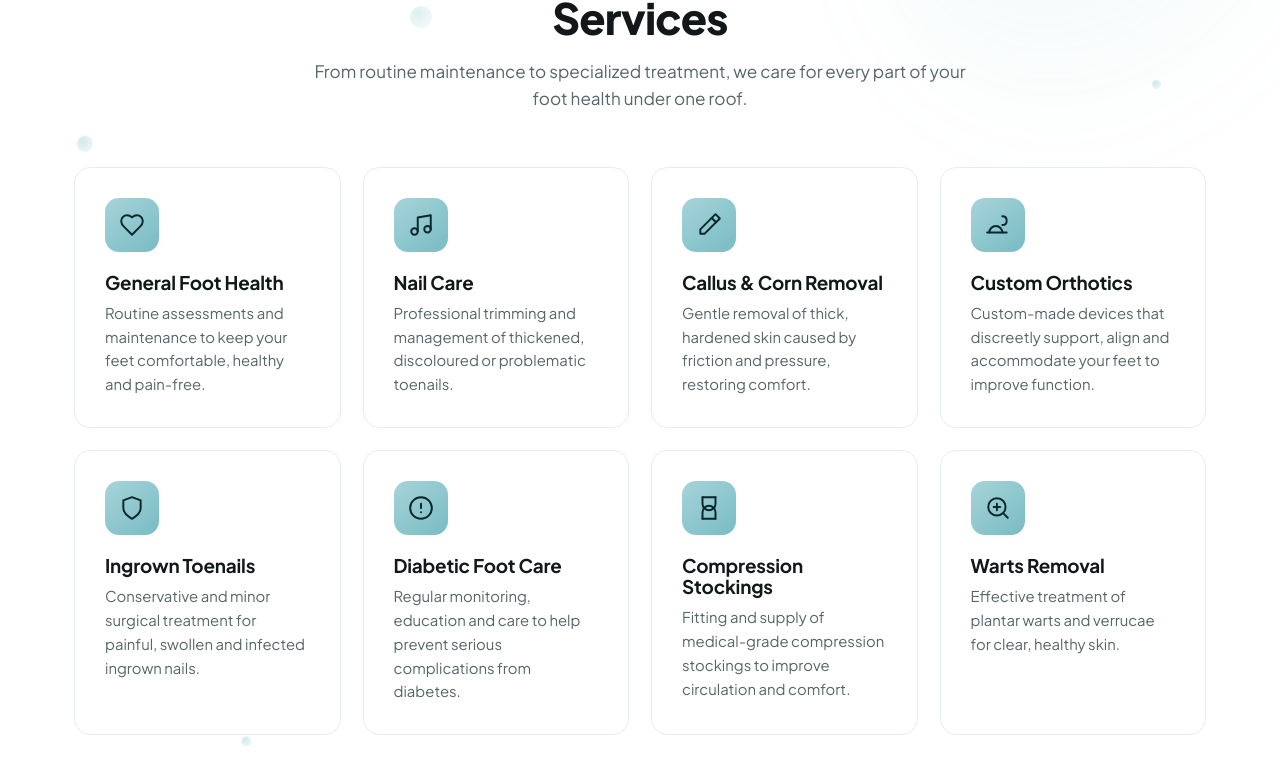
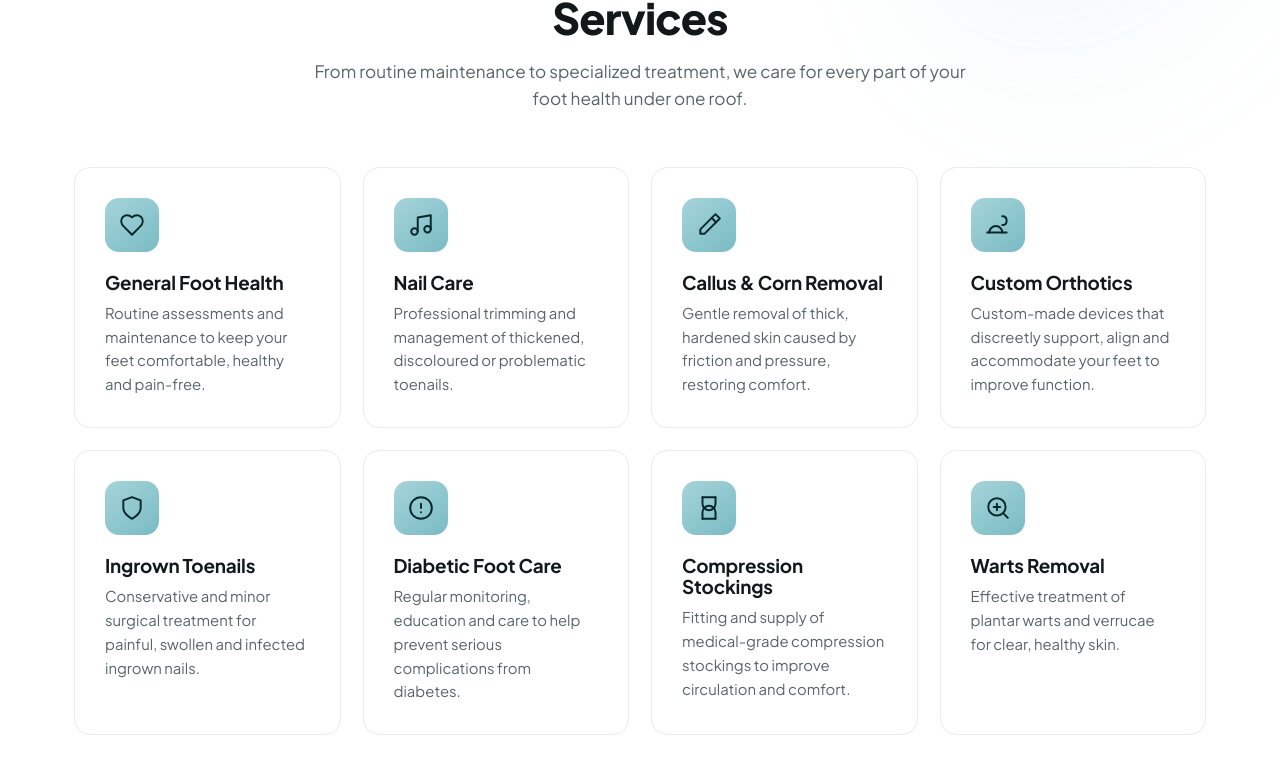
Before and after one commit to rahulmodhera1/FootMedix, a Next.js app: page / in a window 1280 px wide. Shown: the part 1106-1863 px from the top of the page. Built offline with nearby package versions, Linux system fonts and the light colour scheme.

Commit message:
Remove floating dot particles from services background
Co-Authored-By: Claude Opus 4.8 <noreply@anthropic.com>
Claude-Session: https://claude.ai/code/session_012vifn47VSX1wD4tFqu4j4s

```diff
--- a/app/globals.css
+++ b/app/globals.css
@@ -374,30 +374,6 @@ h3 { font-size: 1.18rem; font-weight: 700; letter-spacing: -.01em; }
 .has-orbs { position: relative; overflow: hidden; }
 .has-orbs > .container { position: relative; z-index: 1; }
 .orbs--soft .orb { opacity: .26; }
-
-/* Floating particles drifting in the section background */
-.floaties { position: absolute; inset: 0; z-index: 0; overflow: hidden; pointer-events: none; }
-.floaties i {
-  position: absolute; border-radius: 50%; display: block;
-  background: radial-gradient(circle at 35% 35%, rgba(121,187,195,.6), rgba(121,187,195,.12));
-  will-change: transform; opacity: .55;
-}
-.floaties i:nth-child(1) { width: 16px; height: 16px; left: 6%;  top: 24%; animation: floatY 11s var(--ease-in-out) infinite alternate; }
-.floaties i:nth-child(2) { width: 10px; height: 10px; left: 18%; top: 64%; animation: floatD 14s var(--ease-in-out) infinite alternate; }
-.floaties i:nth-child(3) { width: 22px; height: 22px; left: 32%; top: 14%; animation: floatY 16s var(--ease-in-out) infinite alternate; opacity: .4; }
-.floaties i:nth-child(4) { width: 8px;  height: 8px;  left: 48%; top: 78%; animation: floatD 12s var(--ease-in-out) infinite alternate; }
-.floaties i:nth-child(5) { width: 14px; height: 14px; left: 66%; top: 30%; animation: floatY 13s var(--ease-in-out) infinite alternate; }
-.floaties i:nth-child(6) { width: 18px; height: 18px; left: 80%; top: 66%; animation: floatD 17s var(--ease-in-out) infinite alternate; opacity: .42; }
-.floaties i:nth-child(7) { width: 9px;  height: 9px;  left: 90%; top: 20%; animation: floatY 12s var(--ease-in-out) infinite alternate; }
-.floaties i:nth-child(8) { width: 12px; height: 12px; left: 54%; top: 46%; animation: floatD 15s var(--ease-in-out) infinite alternate; opacity: .38; }
-@keyframes floatY {
-  from { transform: translate3d(0, 0, 0); }
-  to   { transform: translate3d(0, -30px, 0); }
-}
-@keyframes floatD {
-  from { transform: translate3d(0, 0, 0); }
-  to   { transform: translate3d(20px, -24px, 0); }
-}
 .orb {
   position: absolute; border-radius: 50%; filter: blur(60px); opacity: .5;
   will-change: transform;
@@ -481,6 +457,6 @@ h3 { font-size: 1.18rem; font-weight: 700; letter-spacing: -.01em; }
 @media (prefers-reduced-motion: reduce) {
   * { scroll-behavior: auto !important; }
   [data-reveal] { opacity: 1; transform: none; transition: none; }
-  .orb, .cta::before, .floaties i { animation: none !important; }
+  .orb, .cta::before { animation: none !important; }
   .card:hover, .team-card:hover { transform: none; }
 }
--- a/app/page.js
+++ b/app/page.js
@@ -128,9 +128,6 @@ export default function Home() {
         <div className="orbs orbs--soft" aria-hidden="true">
           <span className="orb orb--a"></span>
           <span className="orb orb--b"></span>
-        </div>
-        <div className="floaties" aria-hidden="true">
-          <i></i><i></i><i></i><i></i><i></i><i></i><i></i><i></i>
         </div>
         <div className="container">
           <div className="section__head">
```
